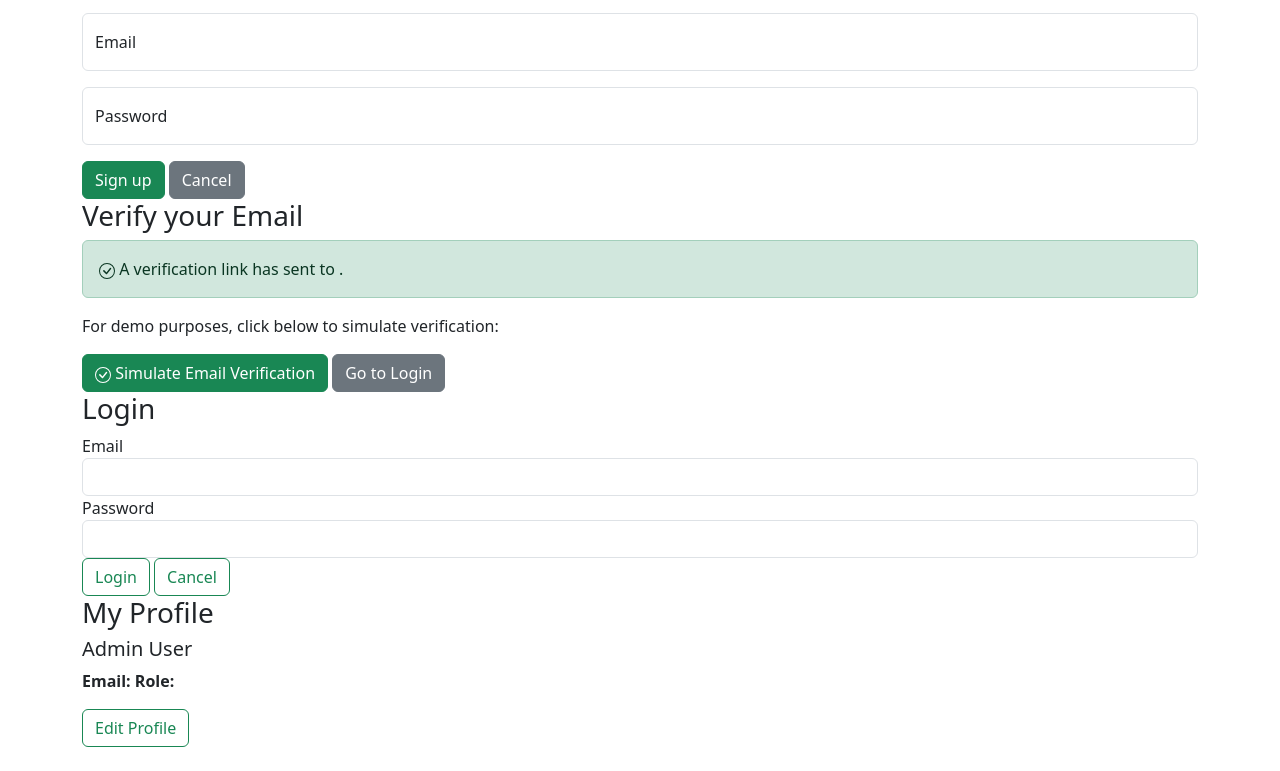
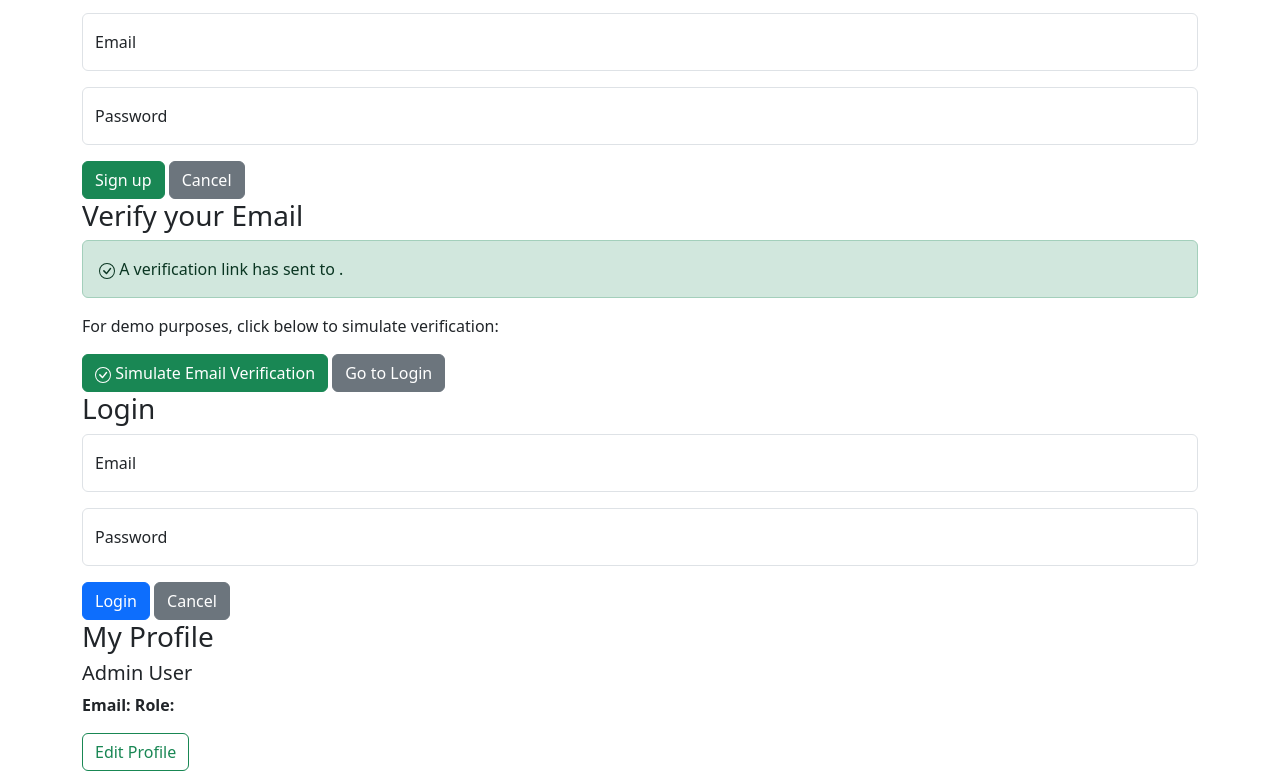
Before and after one commit to natsukidxd/fullstack-prototype-ferrer, a website: page index.html in a window 1280 px wide. Shown: the part 609-1380 px from the top of the page. Before the commit the page ends 1356 px from the top, so only its background shows below. Drawn offline with nearby package versions, Linux system fonts and the light colour scheme.

Commit message:
fix: login-page

```diff
--- a/index.html
+++ b/index.html
@@ -67,14 +67,12 @@
                         placeholder="" />
                     <label for="formId1">Password</label>
                 </div>
-                <span>
                 <button type="button" class="btn btn-success">
                     Sign up
                 </button>
                 <button type="button" class="btn btn-secondary">
                     Cancel
                 </button>
-                </span>
             </form>
         </section>
         <!-- Verification Section-->
@@ -89,7 +87,6 @@
                 </svg> A verification link has sent to .
             </div>
             <p>For demo purposes, click below to simulate verification:</p>
-            <span>
             <button type="button" class="btn btn-success">
                 <svg xmlns="http://www.w3.org/2000/svg" width="16" height="16" fill="currentColor"
                     class="bi bi-check-circle" viewBox="0 0 16 16">
@@ -101,31 +98,30 @@
             <button type="button" class="btn btn-secondary">
                 Go to Login
             </button>
-            </span>
+        </section>
+        <!-- Login Section-->
+        <section id="login-page">
+            <h3>Login</h3>
+            <form action="">
+                <div class="form-floating mb-3">
+                    <input type="email" class="form-control" name="loginEmail" id="loginEmail" placeholder="" />
+                    <label for="formId1">Email</label>
+                </div>
+                <div class="form-floating mb-3">
+                    <input type="password" class="form-control" name="loginPassword" id="loginPassword"
+                        placeholder="" />
+                    <label for="formId1">Password</label>
+                </div>
+                <button type="button" class="btn btn-primary">
+                    Login
+                </button>
+                <button type="button" class="btn btn-secondary">
+                    Cancel
+                </button>
+            </form>
         </section>
     </main>
-    <verify-email>
-        <section>
-            <!-- SKIP -->
-        </section>
-    </verify-email>
-    <login>
-        <section>
-            <div class="container">
-                <h3>Login</h3>
-                <div class="form-group">
-                    <label for="formGroupExampleInput2">Email</label>
-                    <input type="text" class="form-control" id="formGroupExampleInput2" placeholder="">
-                </div>
-                <div class="form-group">
-                    <label for="formGroupExampleInput2">Password</label>
-                    <input type="password" class="form-control" id="formGroupExampleInput2" placeholder="">
-                </div>
-                <button class="btn btn-outline-success" type="button">Login</button>
-                <button class="btn btn-outline-success" type="button">Cancel</button>
-            </div>
-        </section>
-    </login>
+
     <profile>
         <section>
             <div class="container">
```
Lines whose indentation alone changed are shown as unchanged.
